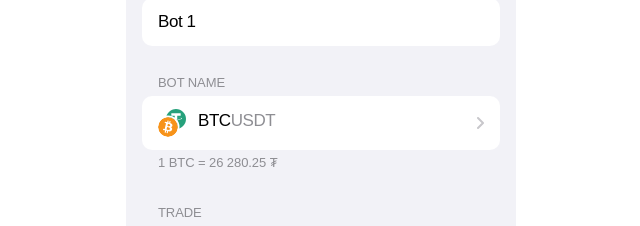
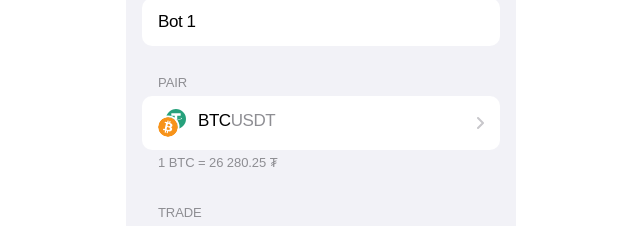
Before and after one commit to muhammadsalam/testreact, a React (Vite) app: page / in a window 1280 px wide. Shown: the part 136-362 px from the top of the page, without its empty margins (319-959 px from the left). Built offline with nearby package versions, Linux system fonts and the light colour scheme.

Commit message:
configure cells

```diff
--- a/src/pages/configure/ui/index.tsx
+++ b/src/pages/configure/ui/index.tsx
@@ -1,11 +1,8 @@
 import { FC } from "react";
 import styles from "./style.module.scss";
-import { FlexWrapper, PaddingWrapper, Switcher } from "shared/ui";
+import { Cell, Switcher } from "shared/ui";
 import ArrowRightIcon from "../../../assets/icons/arrow.svg?react";
-import BinanceIcon from "../../../assets/icons/binance.svg?react";
 import BtcusdtIcon from "../../../assets/icons/btcusdt.svg?react";
-import SolusdcIcon from "../../../assets/icons/solusdc.svg?react";
-import TwtusdtIcon from "../../../assets/icons/twtusdt.svg?react";
 import ChartIcon from "../../../assets/icons/chart.svg?react";
 
 export const ConfigurePage: FC = () => {
@@ -19,21 +16,11 @@ export const ConfigurePage: FC = () => {
                     </p>
                 </div>
 
-                <div>
-                    <PaddingWrapper>
-                        <FlexWrapper>
-                            <p className={styles.navButton_text}>bot name</p>
-                        </FlexWrapper>
-                    </PaddingWrapper>
+                <Cell title="bot name">
                     <div className={styles.block}>Bot 1</div>
-                </div>
+                </Cell>
 
-                <div className={styles.cell}>
-                    <PaddingWrapper>
-                        <FlexWrapper>
-                            <p className={styles.navButton_text}>bot name</p>
-                        </FlexWrapper>
-                    </PaddingWrapper>
+                <Cell title="pair" description="1 BTC = 26 280.25 ₮">
                     <button className={styles.navButton}>
                         <div className={styles.content}>
                             <BtcusdtIcon />
@@ -45,33 +32,16 @@ export const ConfigurePage: FC = () => {
                         </div>
                         <ArrowRightIcon className={styles.navButton_icon} />
                     </button>
+                </Cell>
 
-                    <PaddingWrapper className={styles.cell_description}>
-                        1 BTC = 26 280.25 ₮
-                    </PaddingWrapper>
-                </div>
-
-                <div className={styles.cell}>
-                    <PaddingWrapper>
-                        <FlexWrapper>
-                            <p className={styles.navButton_text}>trade</p>
-                        </FlexWrapper>
-                    </PaddingWrapper>
+                <Cell title="trade">
                     <div className={styles.block}>
                         <ChartIcon />
                         Long
                     </div>
-                </div>
+                </Cell>
 
-                <div className={styles.cell}>
-                    <PaddingWrapper>
-                        <FlexWrapper>
-                            <p className={styles.navButton_text}>
-                                additionally
-                            </p>
-                        </FlexWrapper>
-                    </PaddingWrapper>
-                    <div className={styles.list}>
+                <Cell title="additionally">
                     <div className={styles.list_item}>
                         Strategy
                         <Switcher />
@@ -84,8 +54,7 @@ export const ConfigurePage: FC = () => {
                         Take Profit
                         <Switcher />
                     </div>
-                    </div>
-                </div>
+                </Cell>
             </div>
             <div className={styles.bottom}>
                 <button className={styles.btn__primary}>
```
Lines whose indentation alone changed are shown as unchanged.
